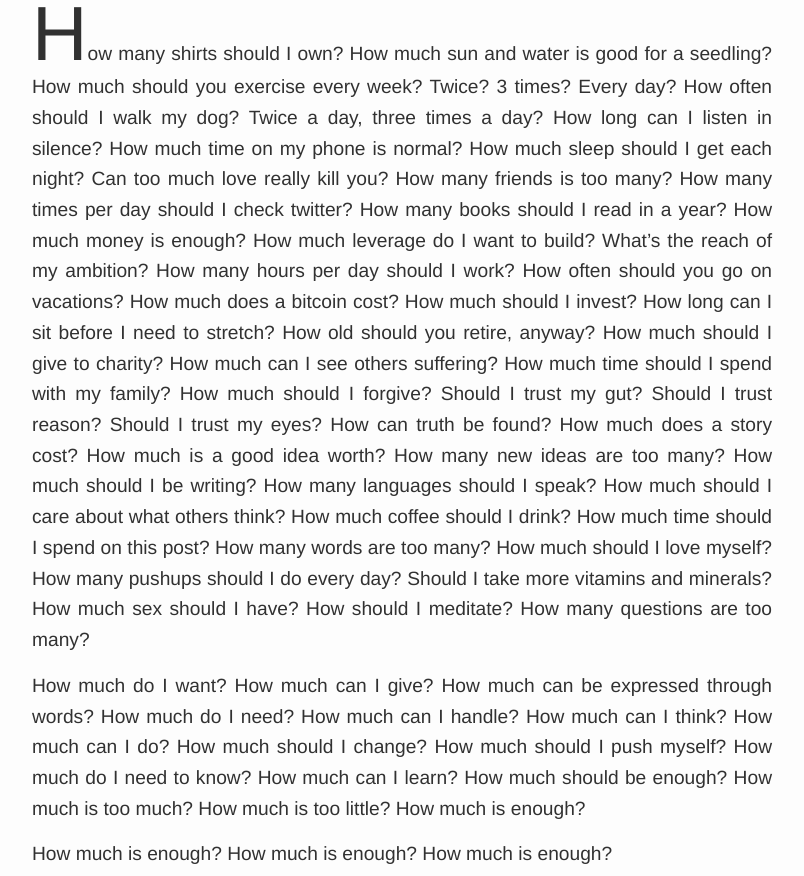
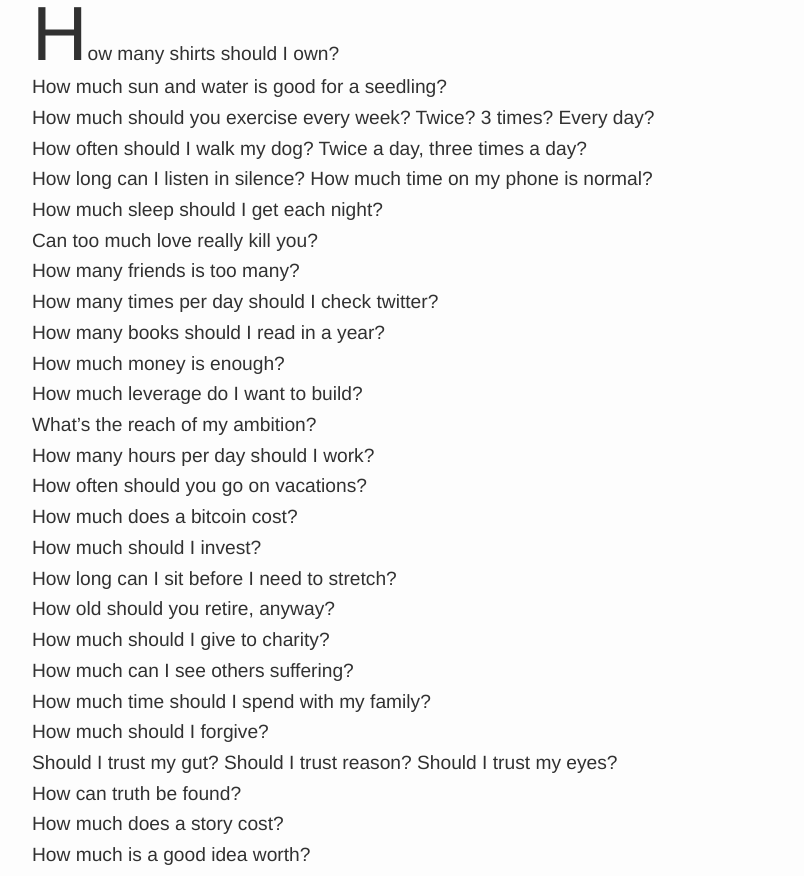
Before and after one commit to tobyornottobe/maraoz.github.io, a Jekyll site: the page built from _posts/2021-04-04-enough.md, in a window 1280 px wide and 1400 px high, scrolled down 598 px. Shown: the part 217-1093 px from the top of the window, without its empty margins (238-1042 px from the left). Built offline with Jekyll 4.4.1, drawn with Linux system fonts in a browser that asks for light colours; some of the changed text lies outside the part shown.

Commit message:
brrrrrrrrrrrrrrrrrrrrr

```diff
--- a/_posts/2021-04-04-enough.md
+++ b/_posts/2021-04-04-enough.md
@@ -5,67 +5,67 @@ lang: en
 ---
 <img class="cover" src="/img/enough/cover.jpg">
 
-<span class="first-letter">H</span>ow many shirts should I own?
-How much sun and water is good for a seedling?
-How much should you exercise every week? Twice? 3 times? Every day?
-How often should I walk my dog? Twice a day, three times a day?
+<span class="first-letter">H</span>ow many shirts should I own?<br/>
+How much sun and water is good for a seedling?<br/>
+How much should you exercise every week? Twice? 3 times? Every day?<br/>
+How often should I walk my dog? Twice a day, three times a day?<br/>
 How long can I listen in silence?
-How much time on my phone is normal?
-How much sleep should I get each night?
-Can too much love really kill you?
-How many friends is too many?
-How many times per day should I check twitter?
-How many books should I read in a year?
-How much money is enough?
-How much leverage do I want to build?
-What's the reach of my ambition?
-How many hours per day should I work?
-How often should you go on vacations?
-How much does a bitcoin cost?
-How much should I invest?
-How long can I sit before I need to stretch?
-How old should you retire, anyway?
-How much should I give to charity?
-How much can I see others suffering?
-How much time should I spend with my family?
-How much should I forgive?
-Should I trust my gut? Should I trust reason? Should I trust my eyes?
-How can truth be found?
-How much does a story cost?
-How much is a good idea worth?
-How many new ideas are too many?
-How much should I be writing?
-How many languages should I speak?
-How much should I care about what others think?
-How much coffee should I drink?
-How much time should I spend on this post?
-How many words are too many?
-How much should I love myself?
-How many pushups should I do every day?
-Should I take more vitamins and minerals?
-How much sex should I have?
-How should I meditate?
-How many questions are too many?
-
-How much do I want?
-How much can I give?
-How much can be expressed through words?
-How much do I need?
-How much can I handle?
-How much can I think?
-How much can I do?
-How much should I change?
-How much should I push myself?
-How much do I need to know?
-How much can I learn?
-How much should be enough?
-How much is too much?
-How much is too little?
-How much is enough?
-
-How much is enough?
-How much is enough?
-How much is enough?
+How much time on my phone is normal?<br/>
+How much sleep should I get each night?<br/>
+Can too much love really kill you?<br/>
+How many friends is too many?<br/>
+How many times per day should I check twitter?<br/>
+How many books should I read in a year?<br/>
+How much money is enough?<br/>
+How much leverage do I want to build?<br/>
+What's the reach of my ambition?<br/>
+How many hours per day should I work?<br/>
+How often should you go on vacations?<br/>
+How much does a bitcoin cost?<br/>
+How much should I invest?<br/>
+How long can I sit before I need to stretch?<br/>
+How old should you retire, anyway?<br/>
+How much should I give to charity?<br/>
+How much can I see others suffering?<br/>
+How much time should I spend with my family?<br/>
+How much should I forgive?<br/>
+Should I trust my gut? Should I trust reason? Should I trust my eyes?<br/>
+How can truth be found?<br/>
+How much does a story cost?<br/>
+How much is a good idea worth?<br/>
+How many new ideas are too many?<br/>
+How much should I be writing?<br/>
+How many languages should I speak?<br/>
+How much should I care about what others think?<br/>
+How much coffee should I drink?<br/>
+How much time should I spend on this post?<br/>
+How many words are too many?<br/>
+How much should I love myself?<br/>
+How many pushups should I do every day?<br/>
+Should I take more vitamins and minerals?<br/>
+How much sex should I have?<br/>
+How should I meditate?<br/>
+How many questions are too many?<br/>
+<br/>
+How much do I want?<br/>
+How much can I give?<br/>
+How much can be expressed through words?<br/>
+How much do I need?<br/>
+How much can I handle?<br/>
+How much can I think?<br/>
+How much can I do?<br/>
+How much should I change?<br/>
+How much should I push myself?<br/>
+How much do I need to know?<br/>
+How much can I learn?<br/>
+How much should be enough?<br/>
+How much is too much?<br/>
+How much is too little?<br/>
+How much is enough?<br/>
+<br/>
+How much is enough?<br/>
+How much is enough?<br/>
+How much is enough?<br/>
 
 
 <div style="text-align: center">
```
